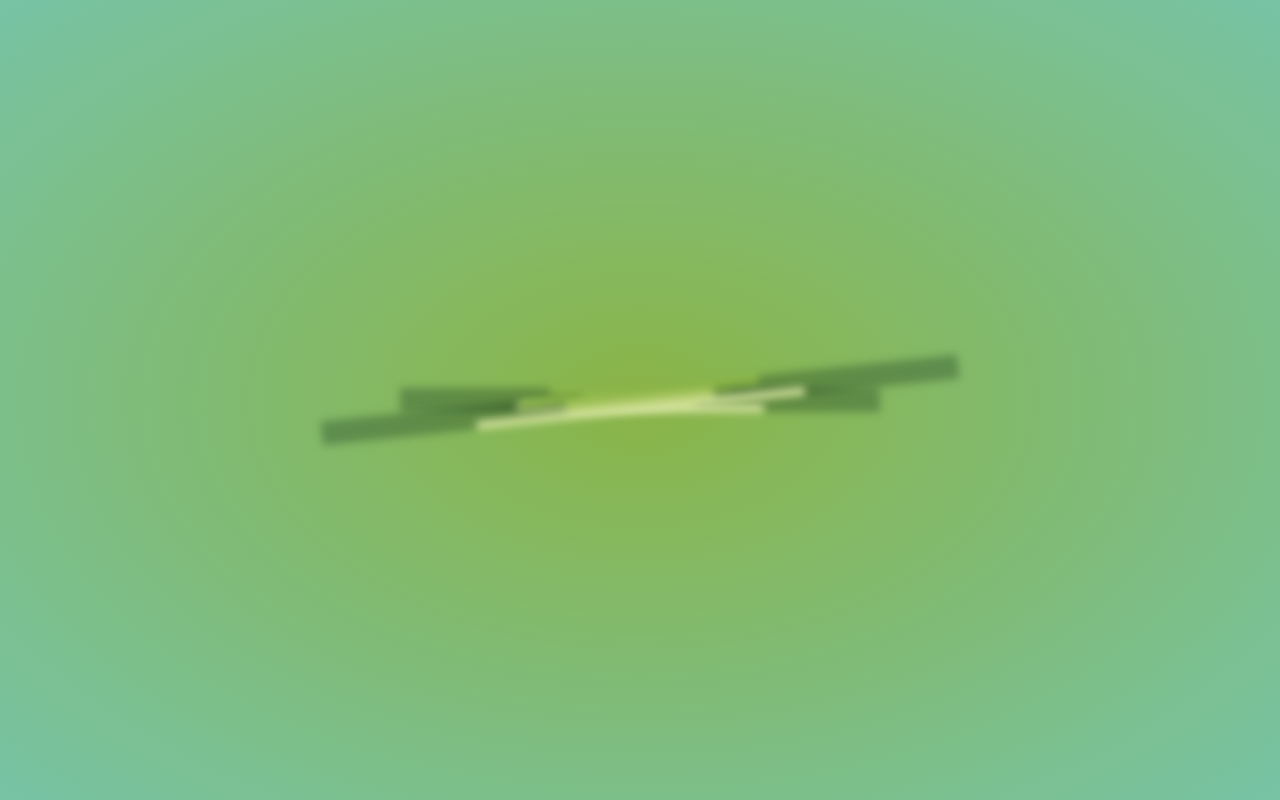
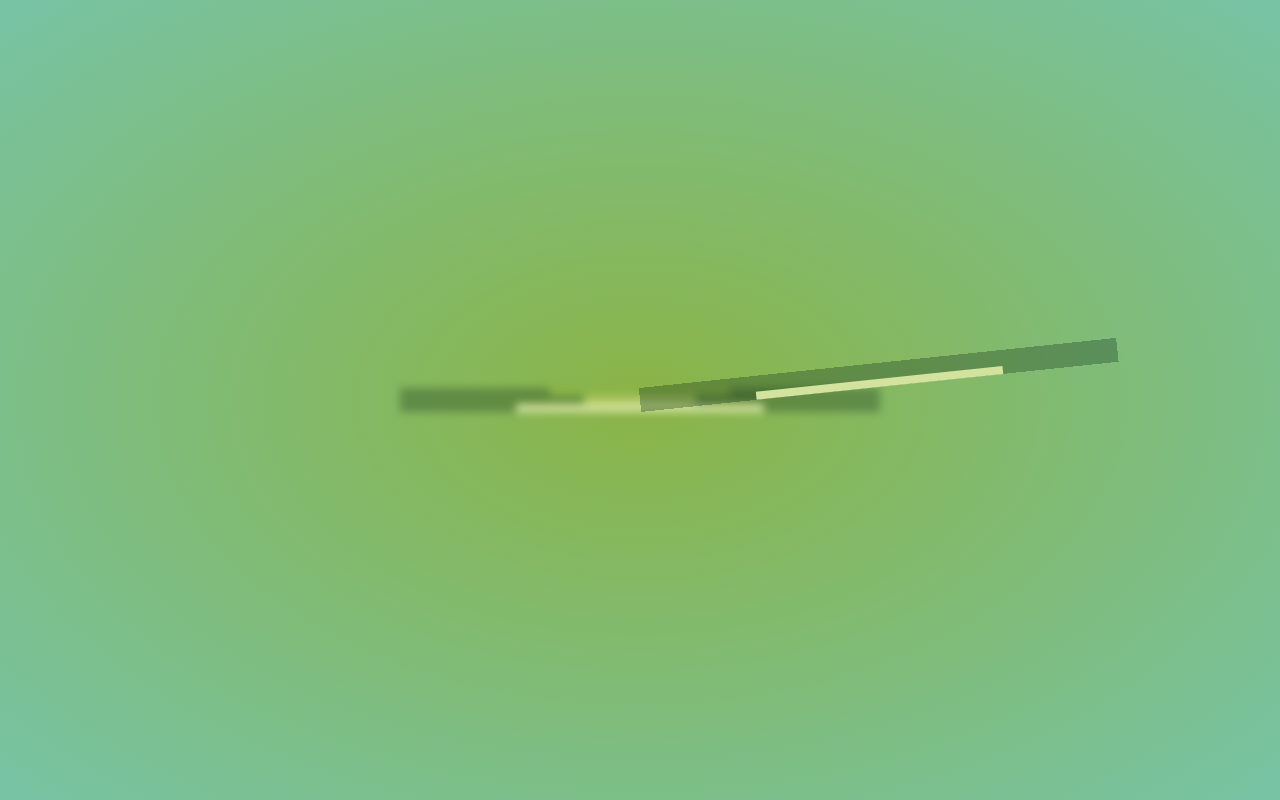
Before and after one commit to kinslowdian/Clock_Bar_Face, a plain HTML site: page index.html in a window 1280 px wide. Drawn offline with Linux system fonts and the light colour scheme.

Commit message:
Minute hand shortened to look correct on its axis

```diff
--- a/index.html
+++ b/index.html
@@ -22,9 +22,11 @@
 	</div>
 
 	<div class="timeBarsM tween">
-		<div class="secsBar unitBar tween"></div>
-		<div class="minsBar unitBar tween"></div>
-		<div class="hourBar unitBar tween"></div>
+		<div class="unitWrapper">
+			<div class="secsBar unitBar tween"></div>
+			<div class="minsBar unitBar tween hack-hide"></div>
+			<div class="hourBar unitBar tween hack-hide"></div>
+		</div>
 	</div>
 
 </div>
--- a/public/css/timeBars.css
+++ b/public/css/timeBars.css
@@ -93,20 +93,32 @@ html, body
 .timeBarsM
 {
 	width: 24px;
-	height: 80%;
+	height: 120%;
 
 	position: absolute;
 	top: 0; bottom: 0; left: 0; right: 0;
 
 	margin: auto;
 
-	background: rgba(7, 42, 22, 0.3);
-
 	transform-origin: 50% 50%;
 	/* transform: rotate(45deg); */
 
 	transition: 600ms ease-in-out;
+}
 
+.timeBarsM .unitWrapper
+{
+	width: inherit;
+	height: 50%;
+
+	background: rgba(7, 42, 22, 0.3);
+
+	position: absolute;
+	left:0; top: 0; right: 0; bottom: 50%;
+}
+
+.timeBlur
+{
 	-webkit-filter: blur(4px);
 	filter: blur(4px);
 }
```
